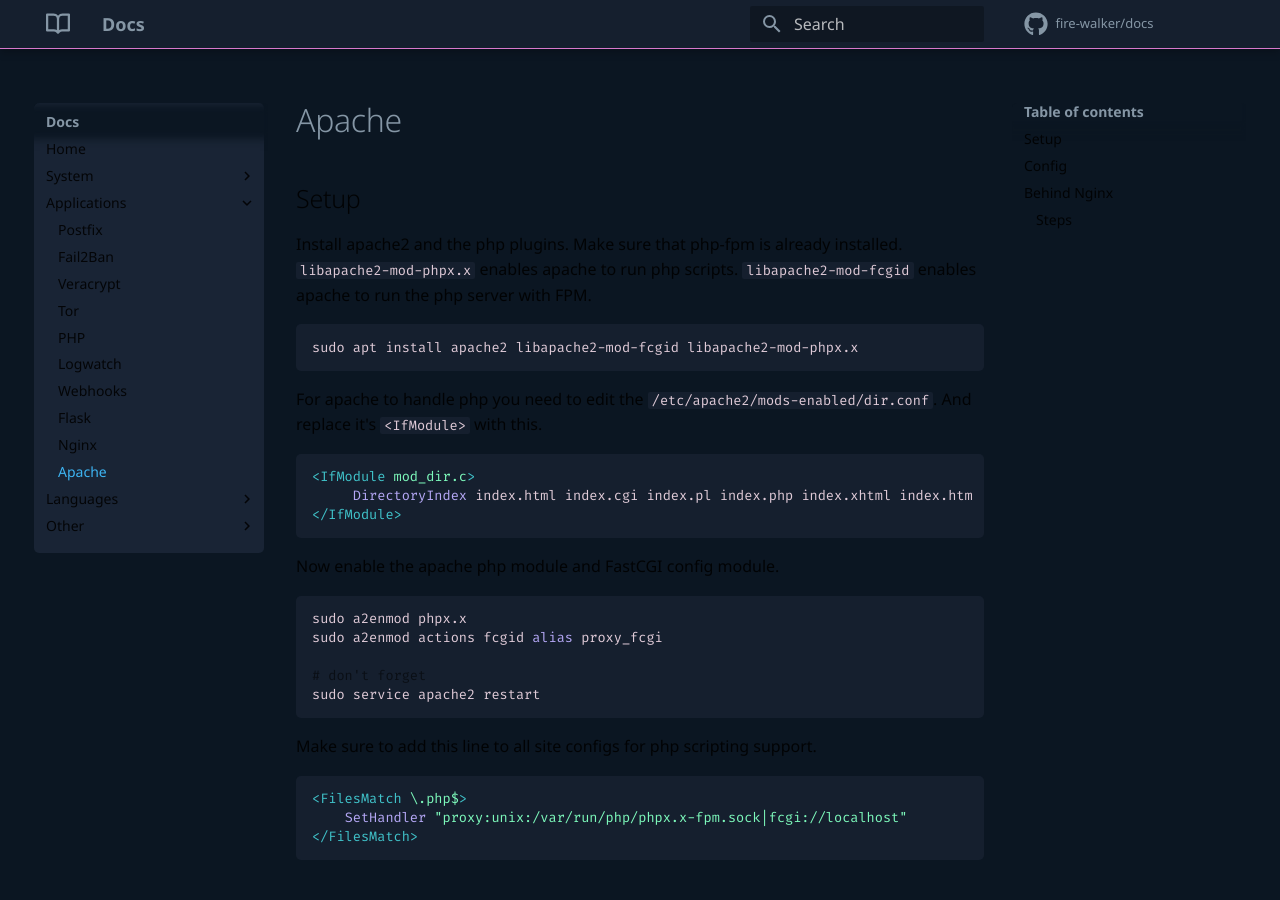
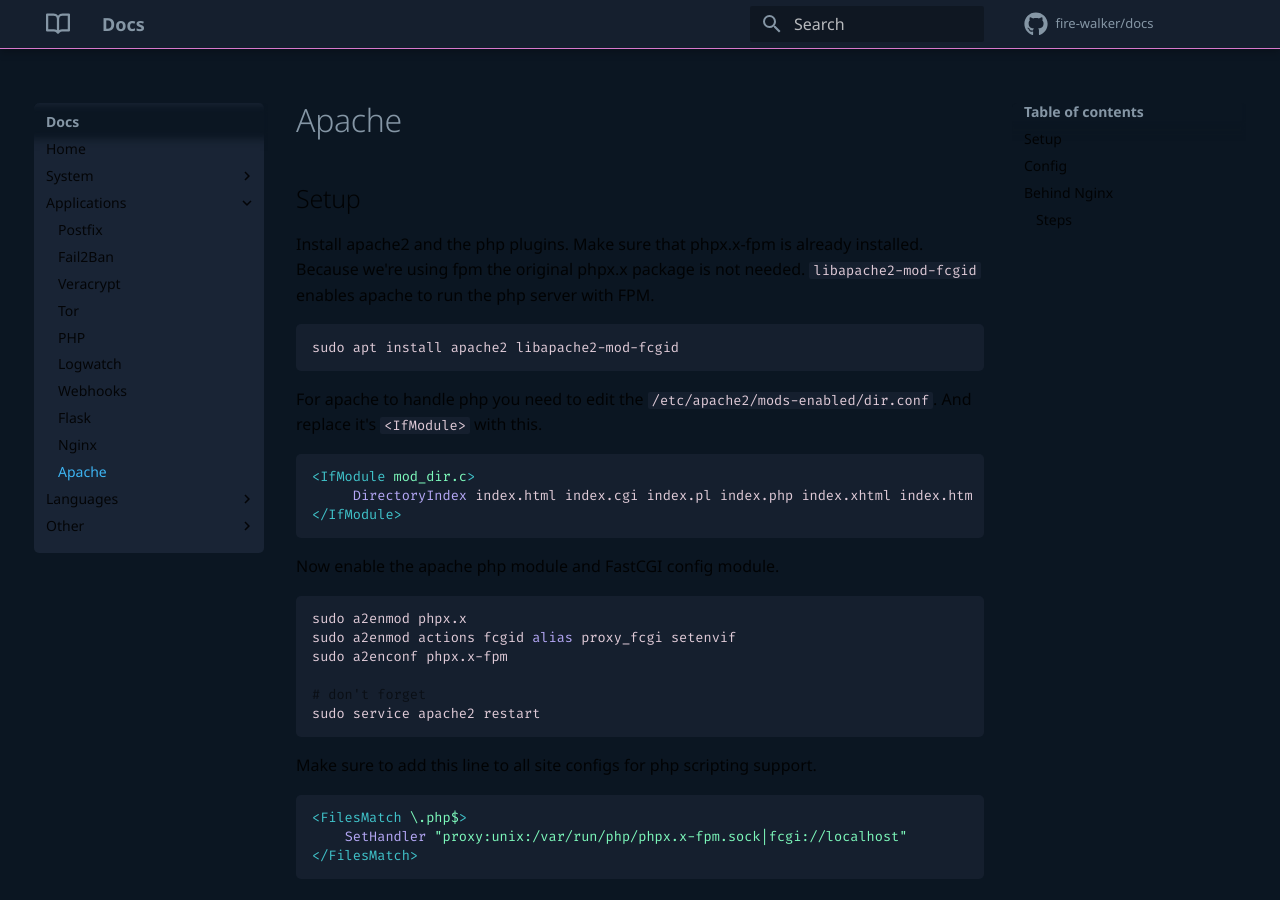
Before and after one commit to fire-walker/docs, an MkDocs documentation site: the page built from docs/pages/apache.md, in a window 1280 px wide and 900 px high. Built offline with MkDocs 1.6.1 and Material for MkDocs 9.7.7, drawn with Linux system fonts in a browser that asks for light colours; comment, search, counter and statistics services are not loaded.

Commit message:
Update apache.md

````diff
--- a/docs/pages/apache.md
+++ b/docs/pages/apache.md
@@ -1,10 +1,10 @@
 ## Setup
 
-Install apache2 and the php plugins. Make sure that php-fpm is already installed. `libapache2-mod-phpx.x` enables apache to run php scripts. `libapache2-mod-fcgid` enables apache to run the php server
+Install apache2 and the php plugins. Make sure that phpx.x-fpm is already installed. Because we're using fpm the original phpx.x package is not needed. `libapache2-mod-fcgid` enables apache to run the php server
 with FPM.
 
 ```bash
-sudo apt install apache2 libapache2-mod-fcgid libapache2-mod-phpx.x
+sudo apt install apache2 libapache2-mod-fcgid
 ```
 
 For apache to handle php you need to edit the `/etc/apache2/mods-enabled/dir.conf`. And replace it's `<IfModule>` with this.
@@ -19,7 +19,8 @@
 
 ```bash
 sudo a2enmod phpx.x
-sudo a2enmod actions fcgid alias proxy_fcgi
+sudo a2enmod actions fcgid alias proxy_fcgi setenvif
+sudo a2enconf phpx.x-fpm
 
 # don't forget
 sudo service apache2 restart
````
